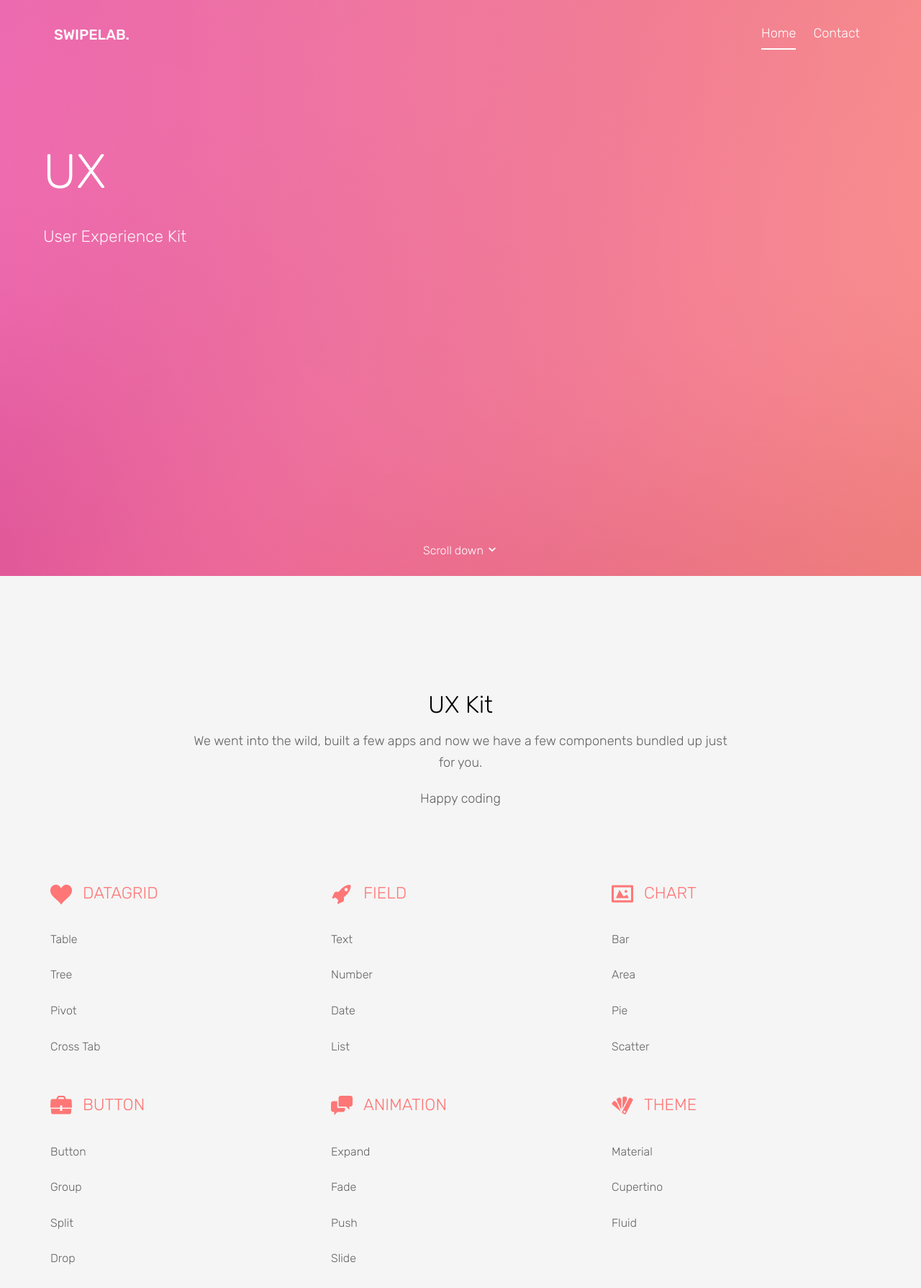
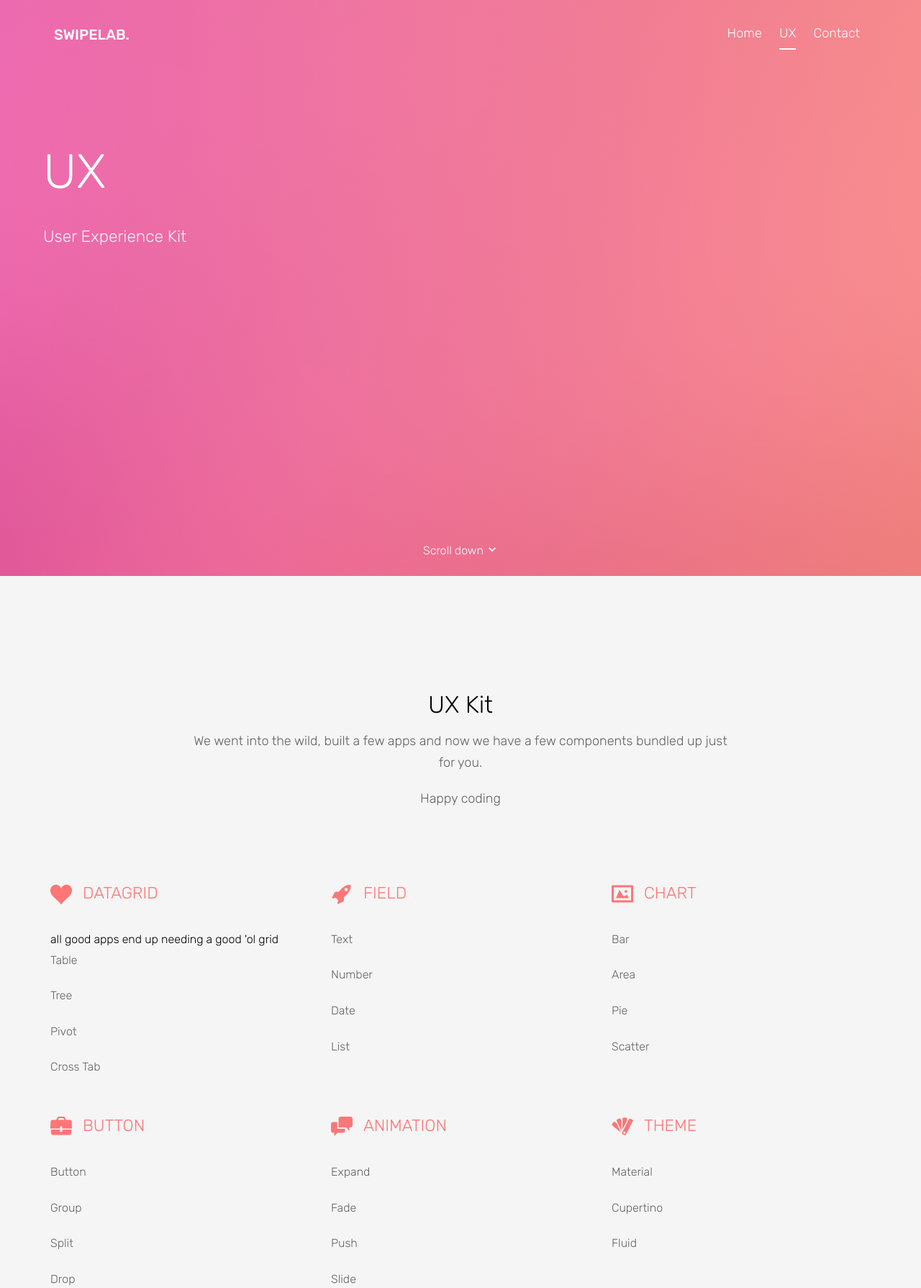
Before and after one commit to swipelab/website, a website: page ux.html in a window 1280 px wide. Shown: the top 1789 px of the page at 72% size. Drawn offline with Linux system fonts and the light colour scheme; files whose address does not match are found by name.

Commit message:
added active

```diff
--- a/ux.html
+++ b/ux.html
@@ -32,7 +32,8 @@
 
       <nav role="navigation" class="probootstrap-nav hidden-xs">
         <ul class="probootstrap-main-nav">
-          <li class="active"><a href="index.html">Home</a></li>
+          <li><a href="index.html">Home</a></li>
+          <li class="active"><a href="ux.html">UX</a></li>
           <li><a href="contact.html">Contact</a></li>
         </ul>
         <div class="extra-text visible-xs">
@@ -78,6 +79,7 @@
       <div class="row">
         <div class="col-md-4 col-sm-6 col-xs-12 probootstrap-animate">
           <h3 class="heading-with-icon"><i class="icon-heart2"></i> <span>DATAGRID</span></h3>
+          <span>all good apps end up needing a good 'ol grid</span>
           <p>Table</p>
           <p>Tree</p>
           <p>Pivot</p>
```
Also changed, not shown: about.html (+1 -0 lines), contact.html (+1 -0 lines), index.html (+1 -0 lines), portfolio.html (+1 -0 lines), products.html (+1 -0 lines).
